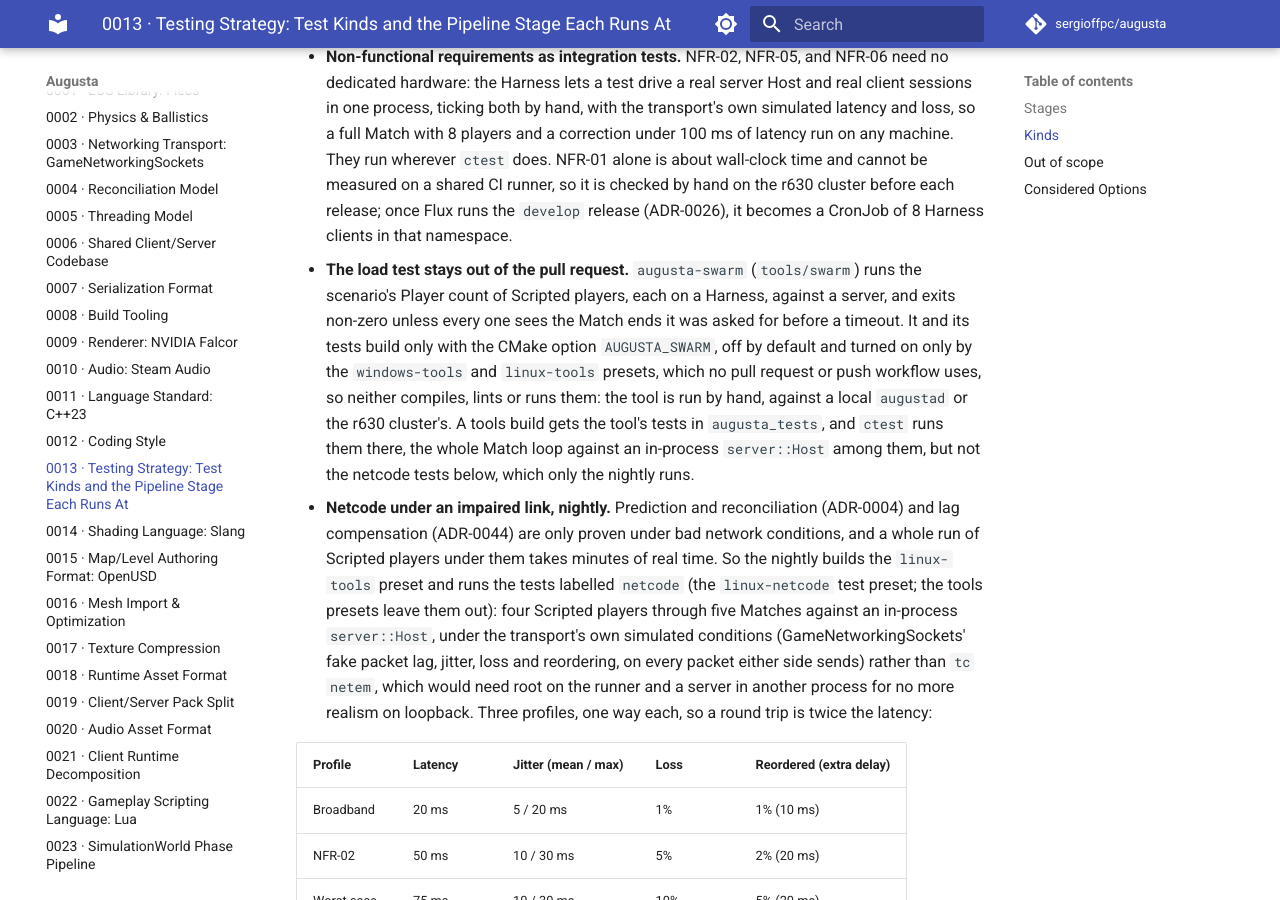
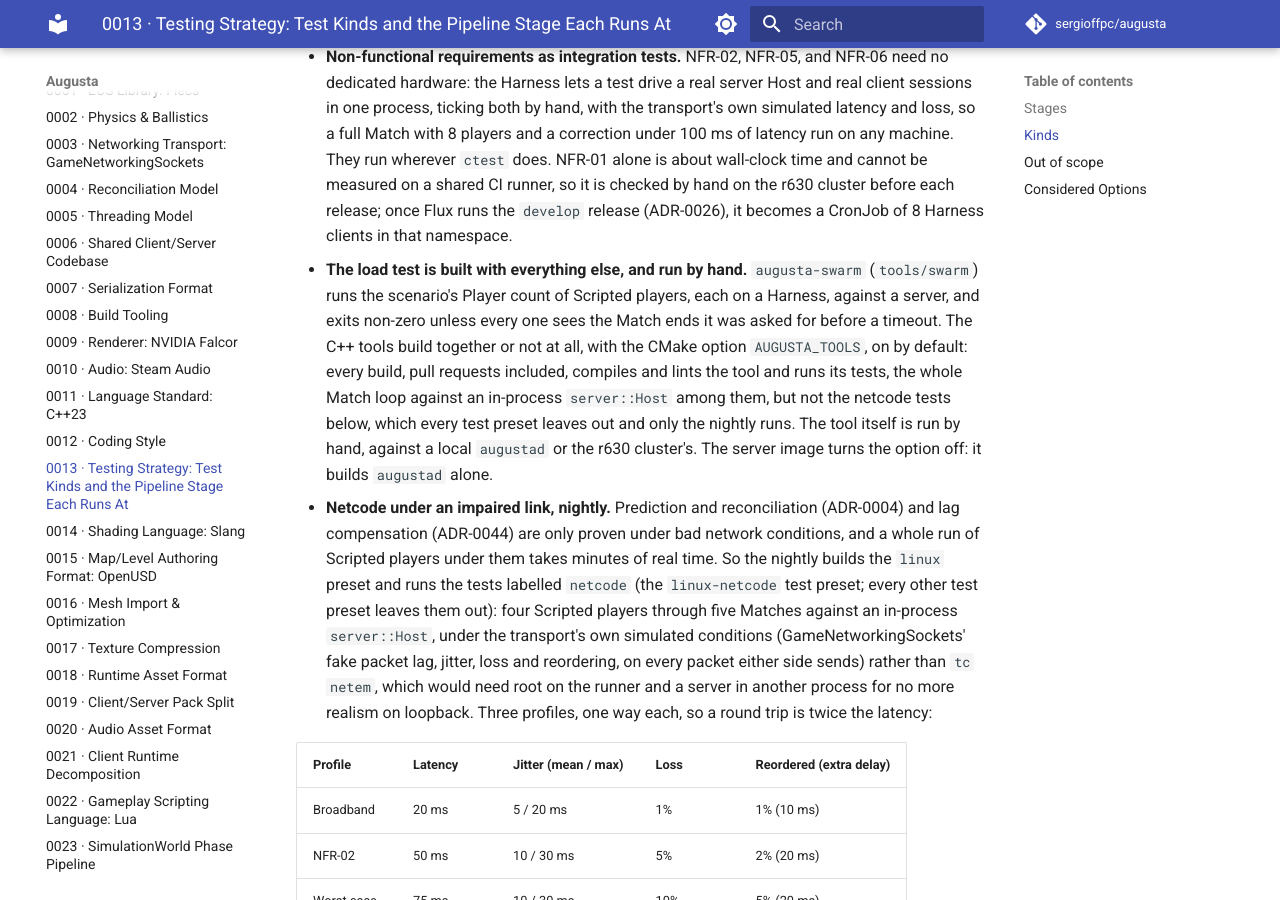
Before and after one commit to sergioffpc/augusta, an MkDocs documentation site: the page built from docs/adr/0013-testing-and-benchmarking.md, in a window 1280 px wide and 900 px high, scrolled down 1634 px. Built offline with MkDocs 1.6.1 and Material for MkDocs 9.7.7, drawn with Linux system fonts in a browser that asks for light colours; comment, search, counter and statistics services are not loaded.

Commit message:
build: build the C++ tools together under AUGUSTA_TOOLS
One option, on by default, now builds augusta-replay and augusta-swarm
and their tests, all or none, in place of AUGUSTA_SWARM. Every build,
pull requests included, compiles, lints and tests both tools; the
swarm's netcode tests, minutes each, stay out of every test preset but
linux-netcode, which the nightly now runs on the linux preset. The
windows-tools and linux-tools presets go.

The server image turns the option off and no longer copies tools/.
ADR-0013 is amended to match.

Co-Authored-By: Claude Opus 5.5 <noreply@anthropic.com>

```diff
--- a/docs/adr/0013-testing-and-benchmarking.md
+++ b/docs/adr/0013-testing-and-benchmarking.md
@@ -54,24 +54,24 @@ how noisy its result is.
   checked by hand on the r630 cluster before each release; once Flux runs the
   `develop` release (ADR-0026), it becomes a CronJob of 8 Harness clients in
   that namespace.
-- **The load test stays out of the pull request.** `augusta-swarm`
-  (`tools/swarm`) runs the scenario's Player count of Scripted players,
-  each on a Harness, against a server, and exits non-zero unless every one
-  sees the Match ends it was asked for before a timeout. It and its tests
-  build only with the CMake option `AUGUSTA_SWARM`, off by default and
-  turned on only by the `windows-tools` and `linux-tools` presets, which no
-  pull request or push workflow uses, so neither compiles, lints or runs
-  them: the tool is run by hand, against a local `augustad` or the r630
-  cluster's. A tools build gets the tool's tests in `augusta_tests`, and
-  `ctest` runs them there, the whole Match loop against an in-process
-  `server::Host` among them, but not the netcode tests below, which only
-  the nightly runs.
+- **The load test is built with everything else, and run by hand.**
+  `augusta-swarm` (`tools/swarm`) runs the scenario's Player count of
+  Scripted players, each on a Harness, against a server, and exits non-zero
+  unless every one sees the Match ends it was asked for before a timeout.
+  The C++ tools build together or not at all, with the CMake option
+  `AUGUSTA_TOOLS`, on by default: every build, pull requests included,
+  compiles and lints the tool and runs its tests, the whole Match loop
+  against an in-process `server::Host` among them, but not the netcode
+  tests below, which every test preset leaves out and only the nightly
+  runs. The tool itself is run by hand, against a local `augustad` or the
+  r630 cluster's. The server image turns the option off: it builds
+  `augustad` alone.
 - **Netcode under an impaired link, nightly.** Prediction and
   reconciliation (ADR-0004) and lag compensation (ADR-0044) are only proven
   under bad network conditions, and a whole run of Scripted players under
-  them takes minutes of real time. So the nightly builds the `linux-tools`
+  them takes minutes of real time. So the nightly builds the `linux`
   preset and runs the tests labelled `netcode` (the `linux-netcode` test
-  preset; the tools presets leave them out): four Scripted players through
+  preset; every other test preset leaves them out): four Scripted players through
   five Matches against an in-process `server::Host`, under the transport's
   own simulated conditions (GameNetworkingSockets' fake packet lag, jitter,
   loss and reordering, on every packet either side sends) rather than
```
Also changed, not shown: CMakeLists.txt (+9 -10 lines), CMakePresets.json (+9 -42 lines), docs/ENGINEERING.md (+2 -1 lines), tools/README.md (+19 -16 lines), 8 other files.
